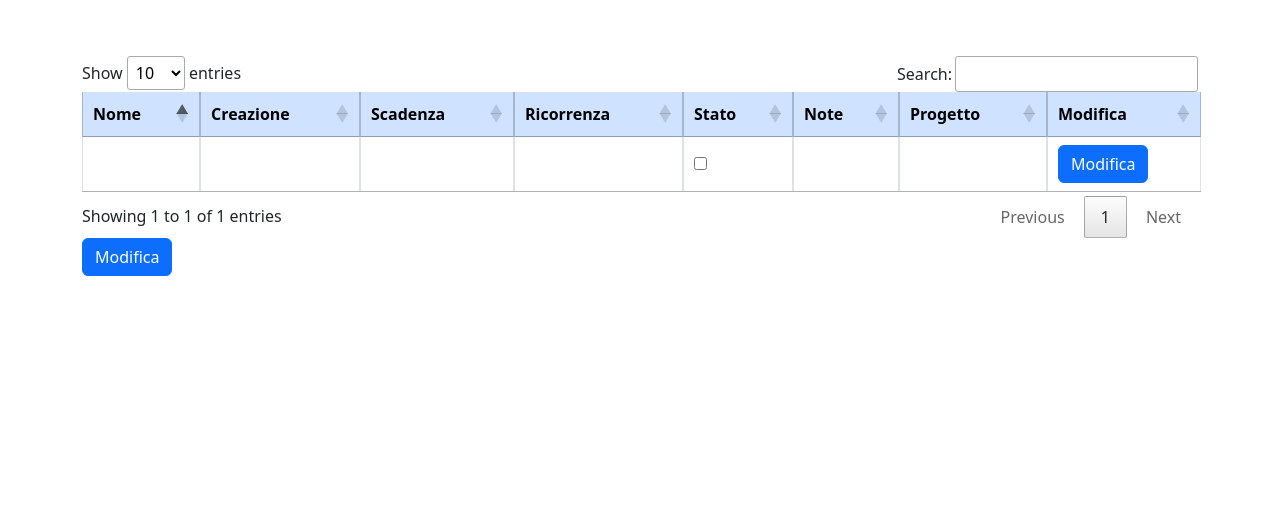
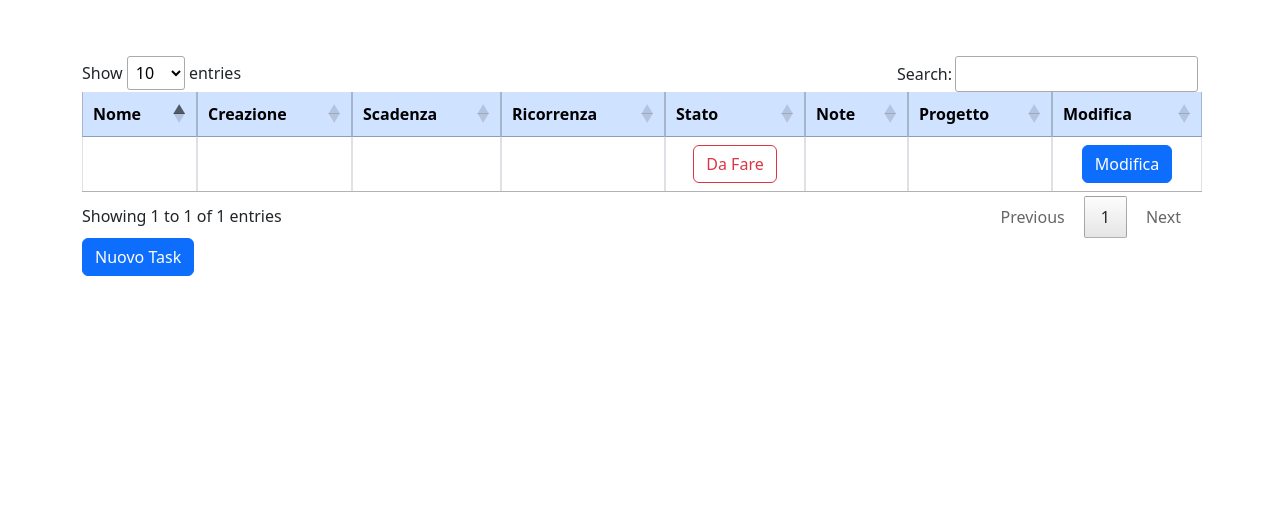
Before and after one commit to roby-ianny/ToDoList, a PHP site: page /dashboard.php in a window 1280 px wide. Shown: the part 58-574 px from the top of the page. Run offline with PHP 8.4, Linux system fonts and the light colour scheme; the visitor is signed in with stand-in values (Sample User, id 1); data that the repository does not hold is empty; some libraries are stand-ins or nearby versions.

Commit message:
Piccoli aggiustamenti

```diff
--- a/public_html/dashboard.php
+++ b/public_html/dashboard.php
@@ -4,7 +4,7 @@
 <?php include "./php/checksession.php" ?>
 <div class="container mt-5">
   <div class="table-responsive-sm">
-    <table id="TasksTable" class="table table-hover table-bordered align-middle">
+    <table id="TasksTable" class="table table-hover table-bordered align-middle" style="text-align: center ;">
       <thead>
         <tr class="table-primary">
           <th>Nome</th>
@@ -22,41 +22,9 @@
       </tbody>
     </table>
     <!-- <a class="btn btn-primary" href="./add_task.php">Aggiungi Task</a> -->
-    <a class="btn btn-primary" href="./wip.php">Modifica</a>
+    <a class="btn btn-primary" href="./wip.php">Nuovo Task</a>
   </div>
 </div>
-
-<script>
-  $(document).ready(function () {
-    $('#TasksTable').DataTable({
-      "ajax": "./php/fetch_data.php", // Il file PHP che restituisce i dati
-      "columns": [
-        {"data": "TaskName", type: "string"},
-        {"data": "TaskCreation", type: "date"},
-        {"data": "TaskDue", type: "date"},
-        {"data": "TaskRecurrency", type: "num"},
-        //{"data": "TaskDone", type: "num"},
-        {
-          "data": "TaskDone",
-          "render": function (data, type, row) {
-            if (data === 1)
-              return '<input type="checkbox" checked>';
-            else
-              return '<input type="checkbox" >';
-          }
-        },
-        {"data": "TaskNotes", type: "string"},
-        {"data": "ProjectName", type: "string"},
-        {
-          "data": null,
-          "render": function (data, type, row) {
-            //return '<a class="btn btn-primary" href="./edit_task.php?id=' + data.id + '">Modifica</a>';
-            return '<a class="btn btn-primary" href="./wip.php">Modifica</a>';
-          }
-        }
-      ]
-    });
-  });
-</script>
+<script src="./js/displaytasks.js"></script>
 <!-- footer -->
 <?php include "./layouts/footer.php"; ?>
--- /dev/null
+++ b/public_html/js/displaytasks.js
@@ -0,0 +1,30 @@
+  $(document).ready(function () {
+    $('#TasksTable').DataTable({
+      "ajax": "../php/fetch_data.php", // Il file PHP che restituisce i dati
+      "columns": [
+        {"data": "TaskName", type: "string"},
+        {"data": "TaskCreation", type: "date"},
+        {"data": "TaskDue", type: "date"},
+        {"data": "TaskRecurrency", type: "num"},
+        //{"data": "TaskDone", type: "num"},
+        {
+          "data": "TaskDone",
+          "render": function (data, type, row) {
+            if (data === 1)
+              return  '<a class="btn btn-outline-success" href="../php/task_status_update.php?id=" + data.id +" >Fatto</a>';
+            else
+              return '<a class="btn btn-outline-danger" href="../php/task_status_update.php?id=" + data.id +">Da Fare</a>';
+          }
+        },
+        {"data": "TaskNotes", type: "string"},
+        {"data": "ProjectName", type: "string"},
+        {
+          "data": null,
+          "render": function (data, type, row) {
+            //return '<a class="btn btn-primary" href="./edit_task.php?id=' + data.id + '">Modifica</a>';
+            return '<a class="btn btn-primary" href="../wip.php">Modifica</a>';
+          }
+        }
+      ]
+    });
+  });
--- a/public_html/php/fetch_data.php
+++ b/public_html/php/fetch_data.php
@@ -14,6 +14,7 @@ if ($con->connect_error) {
 $stmt = $con->prepare(
   "
   SELECT
+         t.id AS id,
          t.Name AS TaskName,
          t.Creation AS TaskCreation,
          t.Due AS TaskDue,
--- /dev/null
+++ b/public_html/php/task_status_update.php
@@ -0,0 +1,4 @@
+<?php
+if (!isset($_SESSION["session_id"]) && !isset($_SESSION["session_user"])) {
+    header("location: ../error.php");
+}
```
Also changed, not shown: public_html/php/wip.php (added, +16 -0 lines), DB.jpg (added), README.md, 1 other file.
